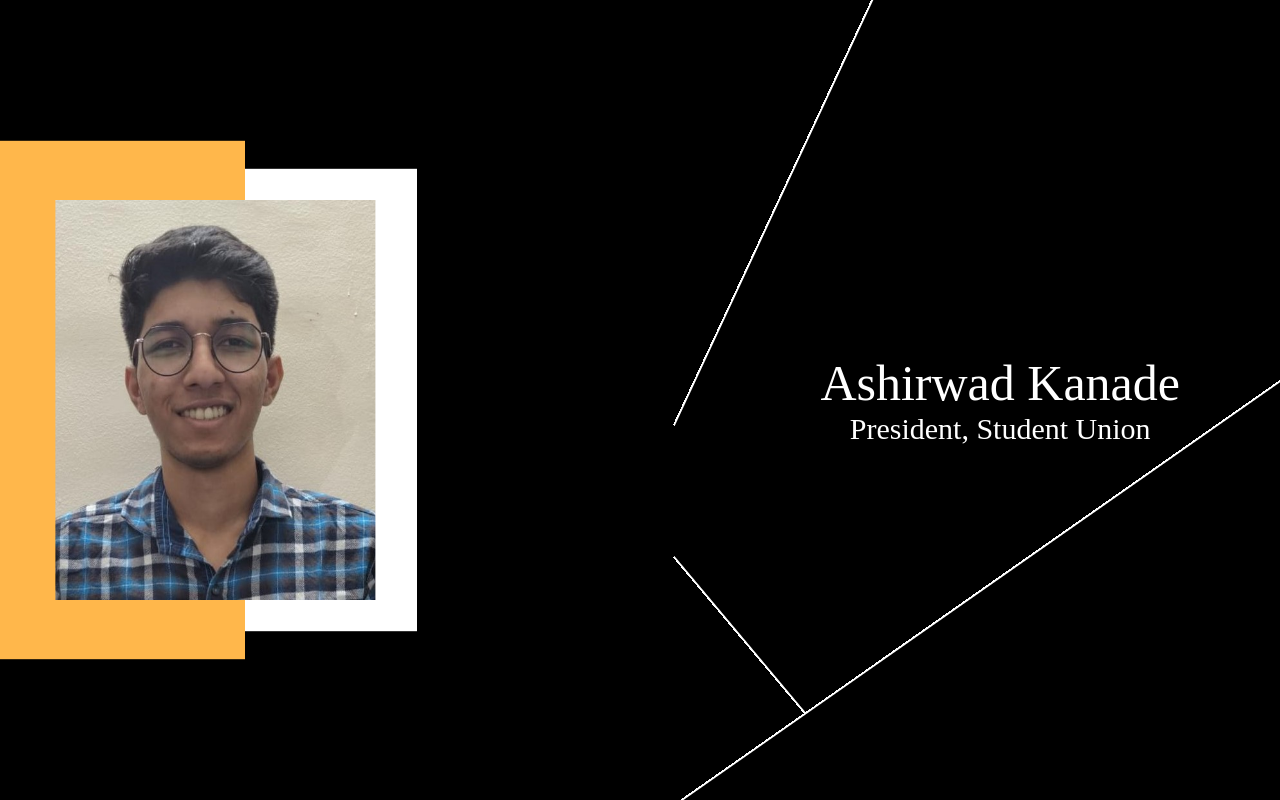
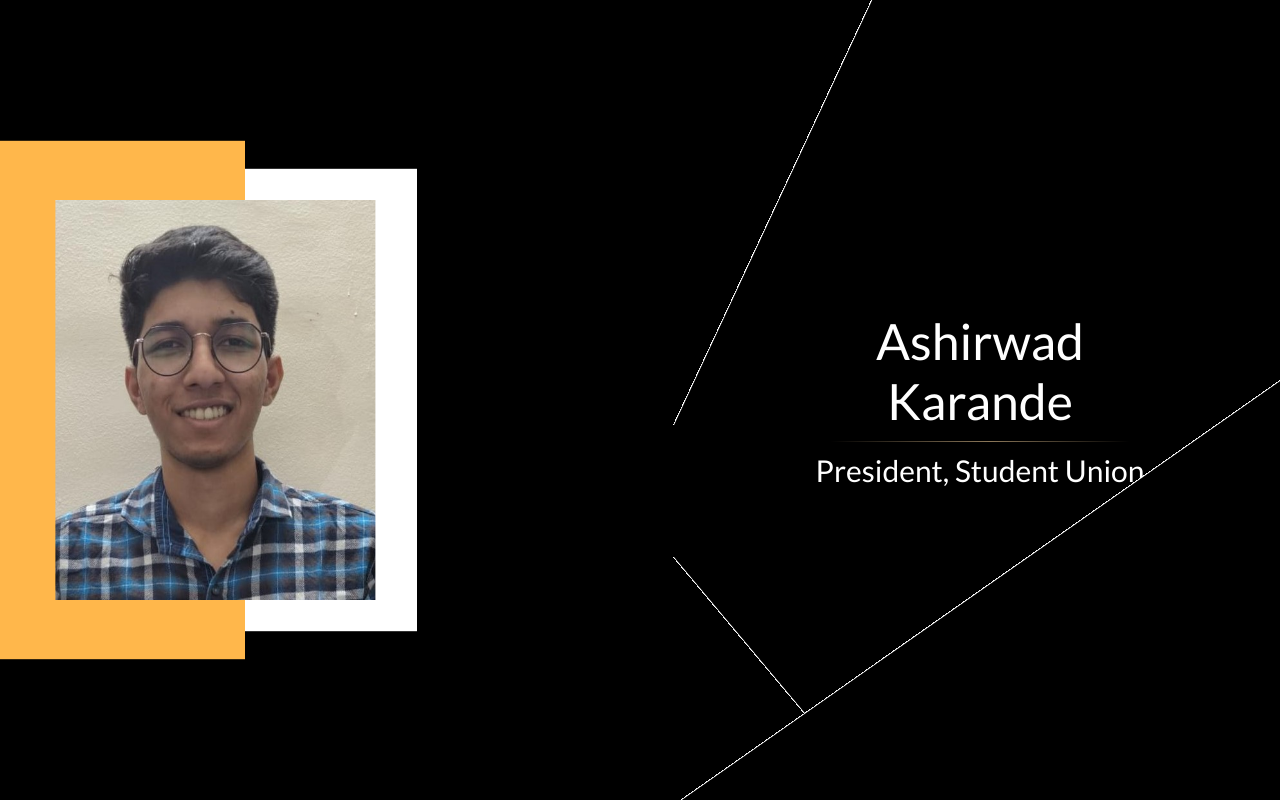
Before and after one commit to jay-goyal/stucca-slides-2022, a plain HTML site: page index.html in a window 1280 px wide. Drawn offline with Linux system fonts and the light colour scheme.

Commit message:
Gold Line

```diff
--- a/index.css
+++ b/index.css
@@ -1,7 +1,10 @@
+@import url("https://fonts.googleapis.com/css2?family=Lato:wght@500;400&display=swap");
+
 * {
   margin: 0;
   padding: 0;
   overflow: hidden;
+  font-family: "Lato", sans-serif;
 }
 
 .slide {
@@ -37,6 +40,16 @@
 
 .image.elem-in img {
   animation: image-in 2600ms ease;
+}
+
+.gold-line {
+  margin: 10px 0;
+  width: 300px;
+  transform-origin: 50% 50%;
+}
+
+.gold-line.elem-in {
+  animation: gold-line-in 2000ms ease;
 }
 
 .image::after {
@@ -82,6 +95,7 @@
   top: 50%;
   transform: translate(0, -50%);
   transform-origin: 50% 50%;
+  width: 400px;
 }
 
 .text.elem-in {
@@ -90,16 +104,18 @@
 
 .name {
   font-size: 50px;
+  font-weight: 500;
 }
 
 .department {
   font-size: 30px;
+  font-weight: 400;
 }
 
 .line {
   width: 800px;
   height: 1000px;
-  border-top: 2px white solid;
+  border-top: 1px white solid;
   background: black;
   z-index: 3;
   position: absolute;
@@ -116,7 +132,7 @@
 
 #line-2 {
   border-top: none;
-  border-bottom: 2px white solid;
+  border-bottom: 1px white solid;
   bottom: -370px;
   right: 93px;
   transform-origin: 100% 100%;
@@ -275,6 +291,15 @@
   }
 }
 
+@keyframes gold-line-in {
+  0% {
+    width: 0;
+  }
+  100% {
+    width: 200px;
+  }
+}
+
 @keyframes line-1-go-away {
   0% {
     right: 269px;
--- a/index.html
+++ b/index.html
@@ -13,6 +13,7 @@
       <div class="image"></div>
       <div class="text">
         <div class="name"></div>
+        <img src="./img/GoldLine.svg" class="gold-line" />
         <div class="department"></div>
       </div>
       <div class="line" id="line-1"></div>
--- a/index.js
+++ b/index.js
@@ -8,7 +8,7 @@ let stuccaActive = 0;
 const stuccans = [
   {
     depName: "President, Student Union",
-    coord: "Ashirwad Kanade",
+    coord: "Ashirwad Karande",
     imgLink: "./img/ashirwad.jpg",
   },
   {
@@ -65,7 +65,7 @@ setStuccans = (i) => {
     everything.forEach((elem) => {
       elem.classList.add("elem-in");
     });
-  }, 1500);
+  }, 1400);
   setTimeout(() => {
     everything.forEach((elem) => {
       elem.classList.remove("elem-in");
```
Also changed, not shown: img/GoldLine.svg (added).
